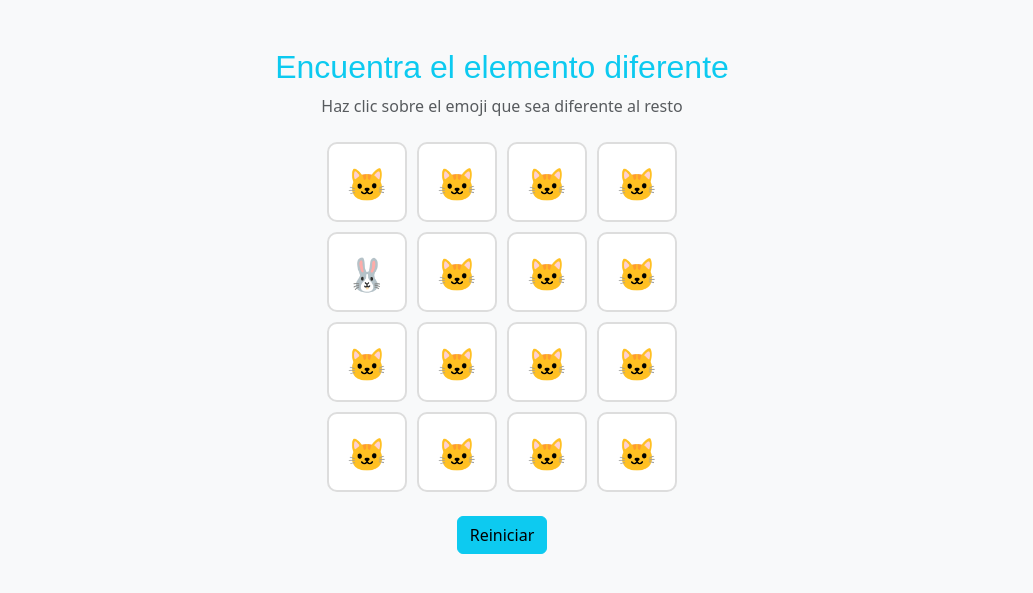
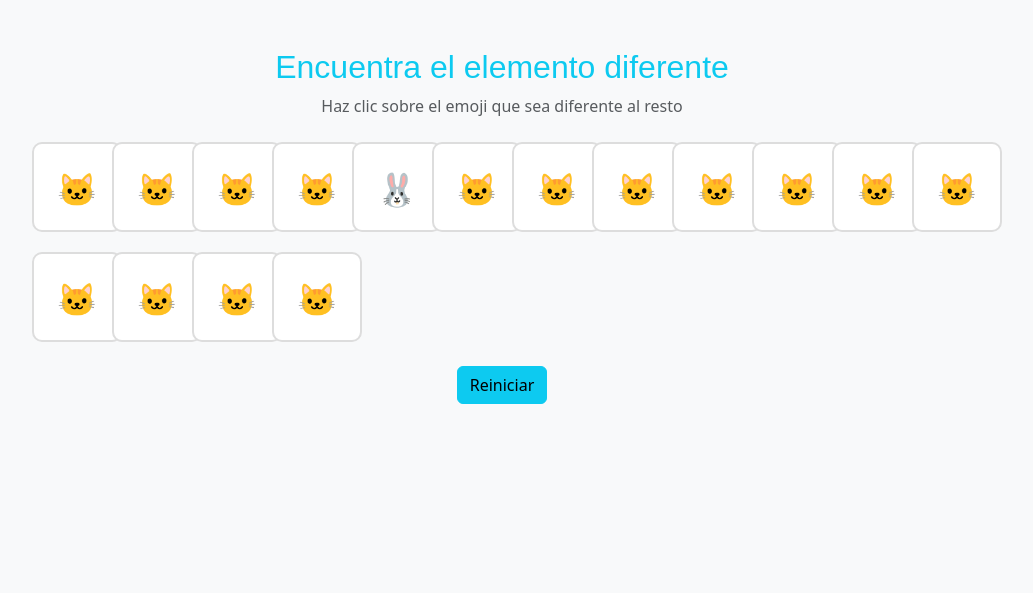
Before and after one commit to GonzaloIcai/TFG, a Flask app: page /attention in a window 1280 px wide. Shown: the top 593 px of the page, without its empty margins (138-1171 px from the left). Run offline with Flask 3, Linux system fonts and the light colour scheme; a user stored in the database is signed in.

Commit message:
Lunes 14, los 3 juegos integrados

```diff
--- a/routes/dashboard.py
+++ b/routes/dashboard.py
@@ -1,11 +1,9 @@
 from flask import Blueprint, render_template
 from flask_login import login_required, current_user
-from models.database import MemoryResult  # Importamos el modelo de resultados
 
 dashboard = Blueprint('dashboard', __name__)
 
 @dashboard.route('/dashboard')
 @login_required
 def user_dashboard():
-    results = MemoryResult.query.filter_by(user_id=current_user.id).order_by(MemoryResult.timestamp.desc()).limit(5).all()
-    return render_template('dashboard.html', user=current_user, results=results)
+    return render_template('dashboard.html', user=current_user)
--- a/static/attention.js
+++ b/static/attention.js
@@ -16,8 +16,10 @@ function loadRound() {
     const board = document.getElementById("attention-board");
     board.innerHTML = "";
 
-    const size = 3 + round; // Aumenta la cantidad de elementos por ronda
-    const total = size * size;
+    const total = 12 + round * 4;
+    const columns = 12;
+
+    board.style.gridTemplateColumns = `repeat(${columns}, 60px)`;
 
     const correctEmoji = getRandomEmoji();
     let wrongEmoji = getRandomEmoji();
@@ -38,6 +40,7 @@ function loadRound() {
 
     startTime = Date.now();
 }
+
 
 function handleClick(isCorrect) {
     const timeTaken = (Date.now() - startTime) / 1000;
--- a/static/styles.css
+++ b/static/styles.css
@@ -36,24 +36,44 @@ h1, h2, h5 {
     border-color: #4caf50;
 }
 
-
-/* ESTILOS ESPECÍFICOS DEL MEMORAMA */
-.game-board {
+/* ESTILOS ESPECÍFICOS DEL JUEGO DE MEMORIA */
+.memory-board {
     display: grid;
-    grid-template-columns: repeat(4, 80px);
-    gap: 10px;
+    grid-template-columns: repeat(4, 90px); /* Fijo para memorama */
+    row-gap: 20px;
+    column-gap: 12px;
     justify-content: center;
     margin-top: 20px;
 }
 
+/* ESTILOS ESPECÍFICOS DEL JUEGO DE ATENCIÓN (RESPONSIVO) */
+.attention-board {
+    display: grid;
+    grid-template-columns: repeat(auto-fit, minmax(90px, 1fr));
+    gap: 20px;
+    justify-content: center;
+    margin-top: 20px;
+    padding: 0 10px;
+}
+
+/* ESTILOS ESPECÍFICOS DEL JUEGO DE RAZONAMIENTO */
+.reasoning-board {
+    display: grid;
+    grid-template-columns: repeat(auto-fit, minmax(100px, 1fr));
+    gap: 20px;
+    justify-content: center;
+    margin-top: 20px;
+    padding: 0 10px;
+}
+
 .memory-card {
-    width: 80px;
-    height: 80px;
+    width: 90px;
+    height: 90px;
     background-color: #ffffff;
     border: 2px solid #ddd;
-    font-size: 2em;
+    font-size: 2.6em;
     text-align: center;
-    line-height: 80px;
+    line-height: 90px;
     cursor: pointer;
     border-radius: 10px;
     transition: background-color 0.3s, transform 0.2s;
--- a/templates/attention.html
+++ b/templates/attention.html
@@ -11,7 +11,7 @@
         <h2 class="text-info">Encuentra el elemento diferente</h2>
         <p class="text-muted">Haz clic sobre el emoji que sea diferente al resto</p>
 
-        <div id="attention-board" class="game-board mt-4"></div>
+        <div id="attention-board" class="game-board attention-board mt-4"></div>
 
         <button class="btn btn-info mt-4" onclick="startAttentionGame()">Reiniciar</button>
     </div>
--- a/templates/memory.html
+++ b/templates/memory.html
@@ -12,7 +12,8 @@
         <h2 class="text-primary">Juego de Memoria</h2>
         <p class="text-muted">Encuentra todas las parejas de cartas</p>
 
-        <div class="game-board">
+        <div class="game-board memory-board">
+
             <!-- Se generarán las cartas dinámicamente con JavaScript -->
         </div>
 
```
Also changed, not shown: static/reasoning.js (+44 -28 lines), templates/dashboard.html (+0 -31 lines), instance/users.db.
